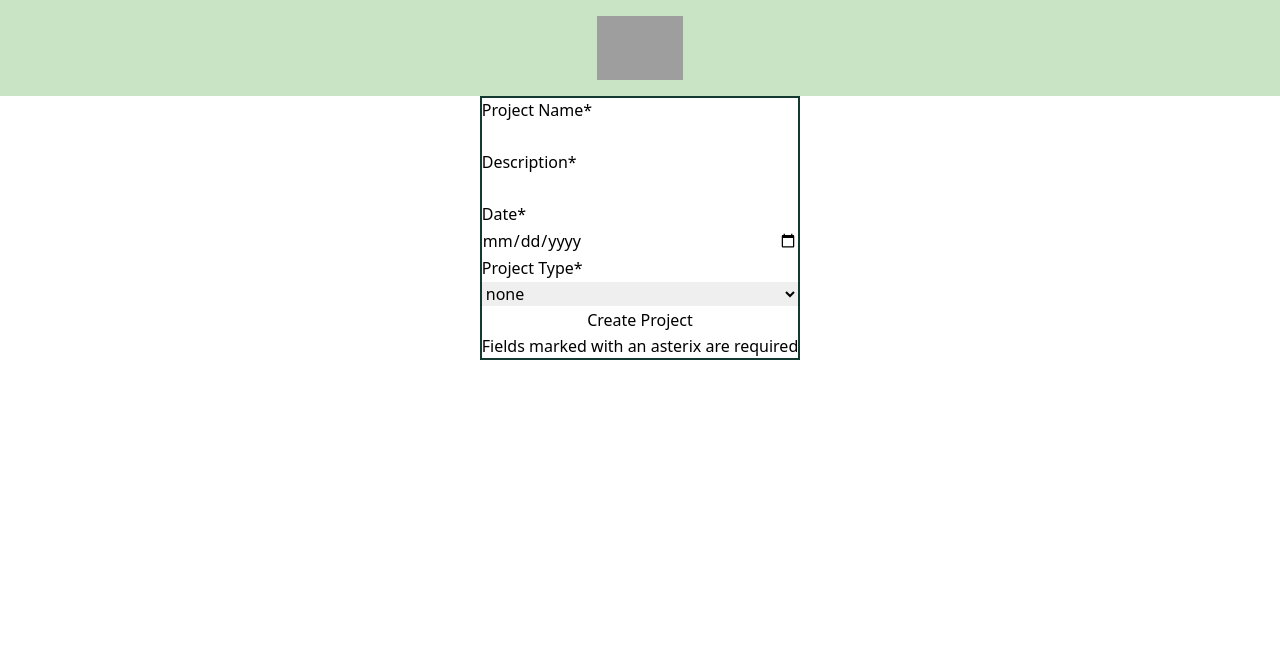
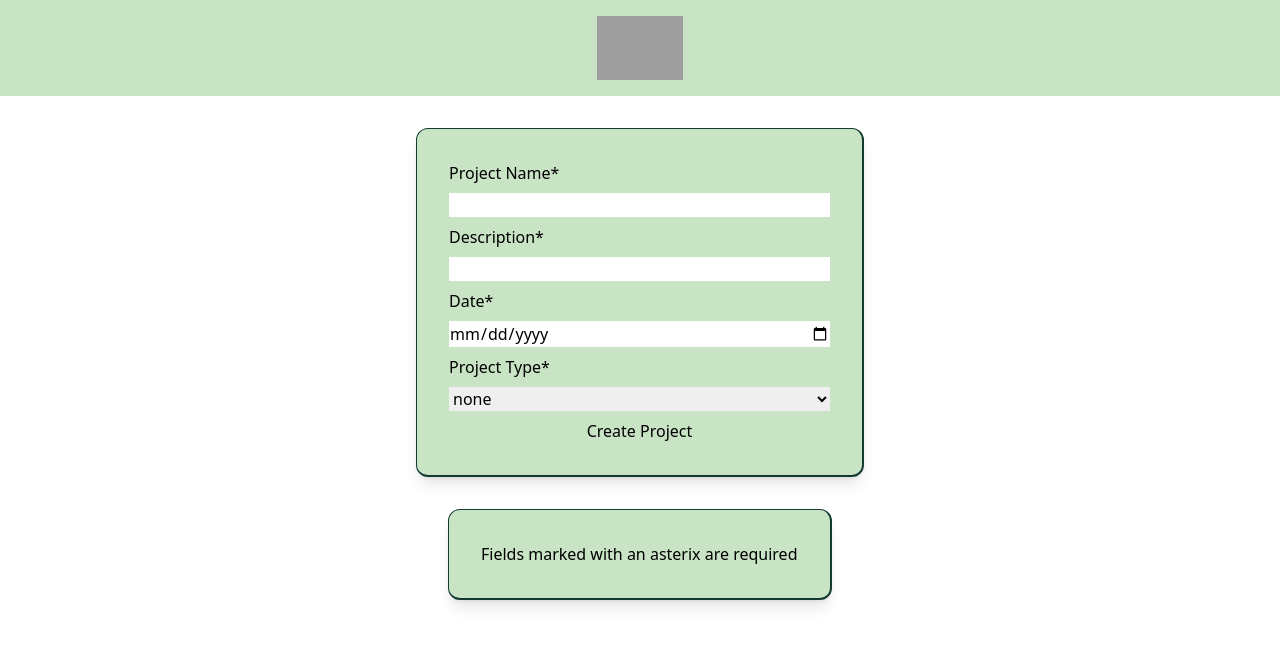
Before and after one commit to Hugosuavez/project_manager, a React (Vite) app: page / in a window 1280 px wide. Shown: the top 646 px of the page. Built offline with nearby package versions, Linux system fonts and the light colour scheme; grey boxes are pictures that could not be loaded.

Commit message:
style form element

```diff
--- a/src/ProjectForm.tsx
+++ b/src/ProjectForm.tsx
@@ -51,19 +51,24 @@ export const ProjectForm = ({
   };
 
   return (
+    <section>
       <form
         action=""
         onSubmit={handleFormSubmit}
-      className="flex flex-col mx-auto space-y-0.5 border-2 border-green"
+        className="flex flex-col mx-auto my-8 py-8 px-8 max-w-md space-y-2 bg-light-green border-green border-r-2 border-l border-t border-b-2 rounded-xl shadow-lg"
       >
         <label htmlFor="">Project Name*</label>
         <input
           type="text"
           value={formInputs.name}
-        onChange={(e) => setFormInputs({ ...formInputs, name: e.target.value })}
+          onChange={(e) =>
+            setFormInputs({ ...formInputs, name: e.target.value })
+          }
         />
         {invalidInputs.name ? (
-        <p className="text-red-600 text-center text-xs">{invalidInputs.name}</p>
+          <p className="text-red-600 text-center text-xs">
+            {invalidInputs.name}
+          </p>
         ) : null}
 
         <label htmlFor="">Description*</label>
@@ -113,7 +118,10 @@ export const ProjectForm = ({
         ) : null}
 
         <button>Create Project</button>
-      <p>Fields marked with an asterix are required</p>
       </form>
+      <p className="flex flex-col mx-auto my-8 py-8 px-8 max-w-sm space-y-2  bg-light-green border-green border-r-2 border-l border-t border-b-2 rounded-xl shadow-lg">
+        Fields marked with an asterix are required
+      </p>
+    </section>
   );
 };
```
Lines whose indentation alone changed are shown as unchanged.
